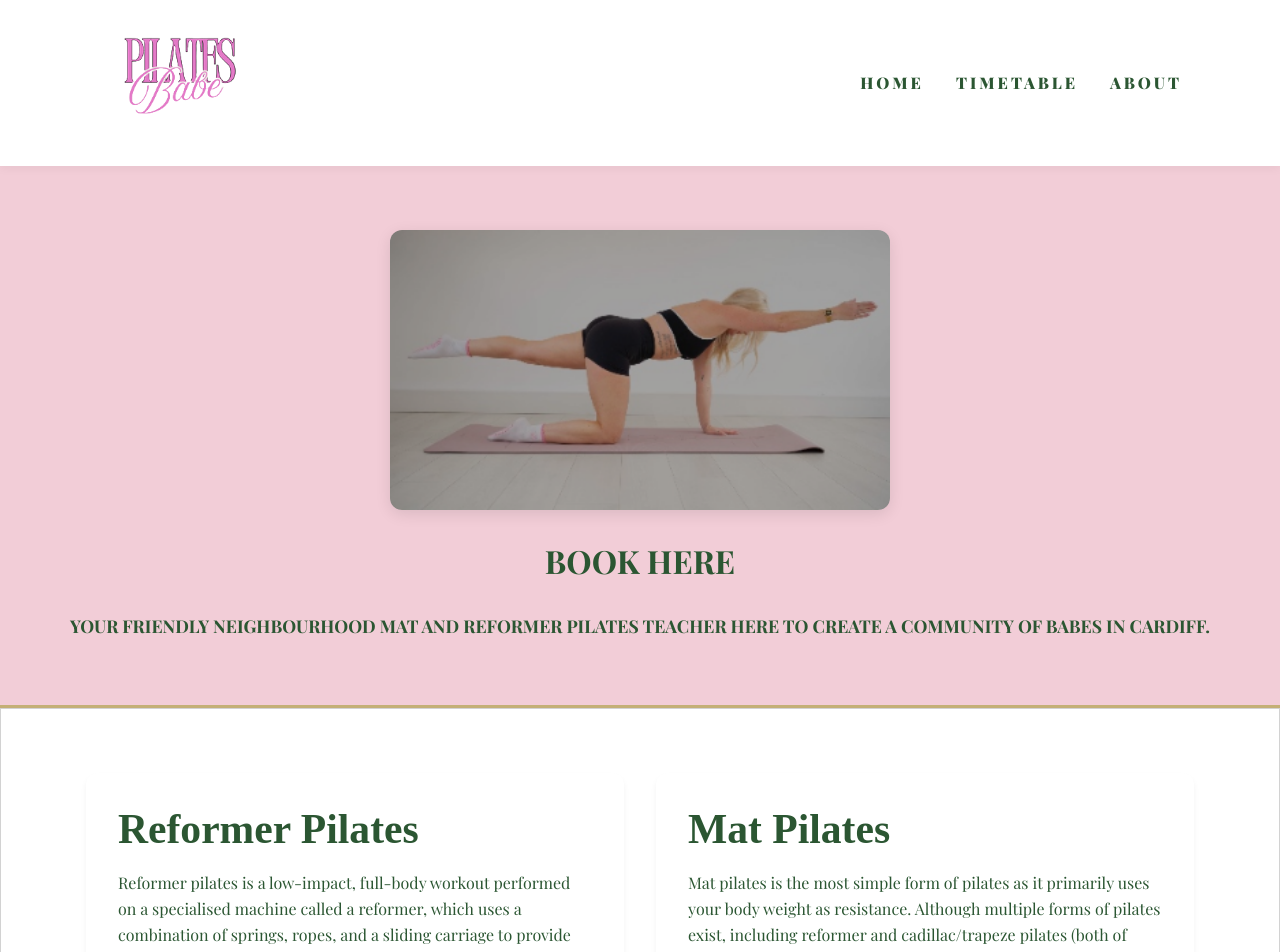
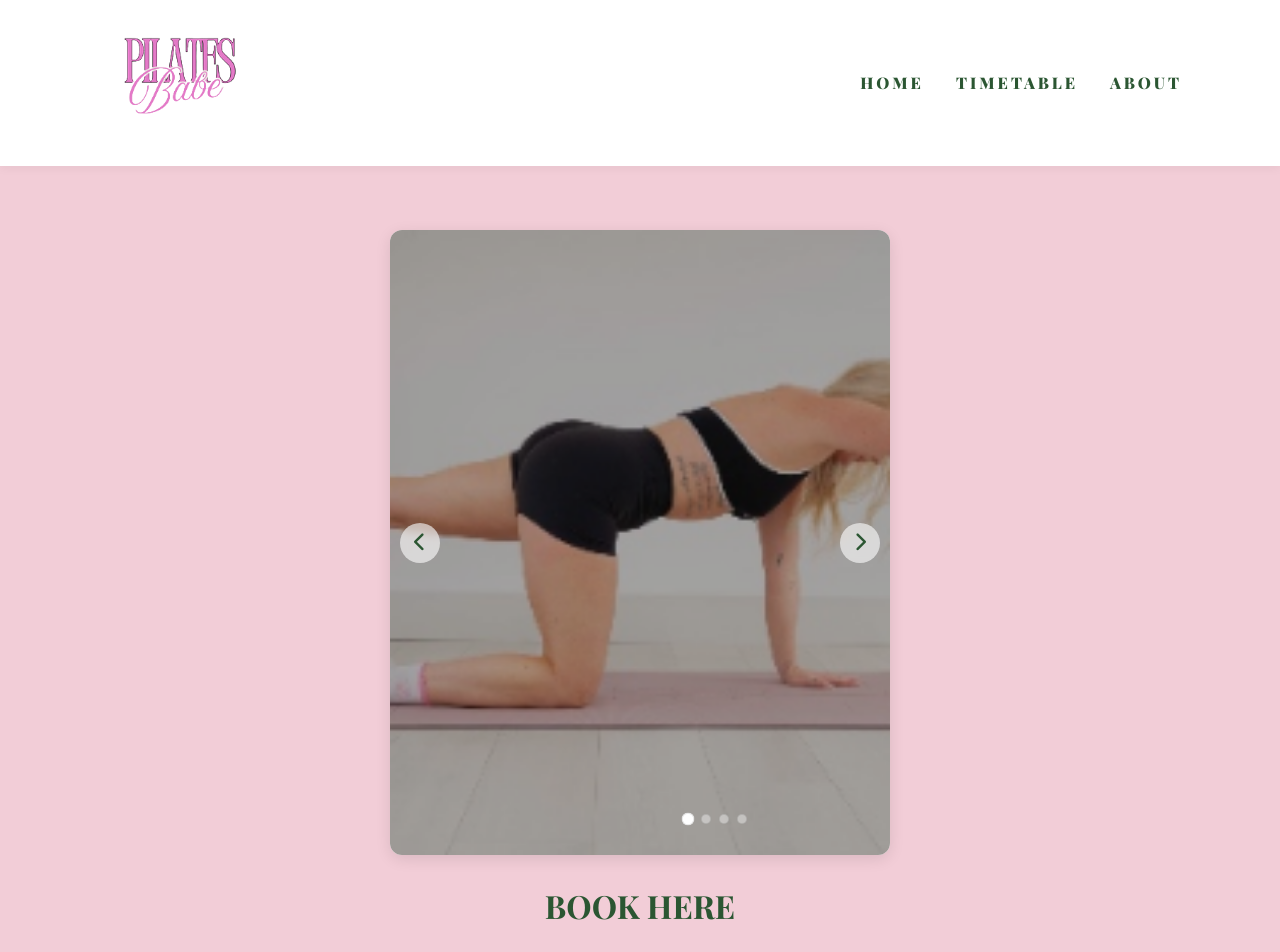
Before and after one commit to mybluewebsite/pilates-babe, a React (Vite) app: page / in a window 1280 px wide. Shown: the top 952 px of the page. Built offline with nearby package versions, Linux system fonts and the light colour scheme; a web font is replaced by a local one.

Commit message:
added a carousel and removed frontpage image

```diff
--- a/src/App.jsx
+++ b/src/App.jsx
@@ -150,15 +150,69 @@ const Layout = ({ children }) => {
 // 2. PAGE COMPONENTS
 // ------------------------------------------------------------------
 
+const HeroCarousel = () => {
+  // Placeholder images - replace with actual photos of your classes or studio
+  const images = [
+    "/assets/images/Hannah.png",
+    "/assets/images/mat.png",
+    "/assets/images/reformer.png",
+    "/assets/images/pilates-event.jpg",
+  ];
+  const [currentIndex, setCurrentIndex] = useState(0);
+
+  const nextSlide = () => setCurrentIndex((prev) => (prev + 1) % images.length);
+  const prevSlide = () =>
+    setCurrentIndex((prev) => (prev === 0 ? images.length - 1 : prev - 1));
+
+  return (
+    <div className="hero-carousel">
+      <div className="carousel-inner">
+        {images.map((src, index) => (
+          <img
+            key={index}
+            src={src}
+            alt={`Pilates Babe slide ${index + 1}`}
+            className={`carousel-image ${index === currentIndex ? "active" : ""}`}
+          />
+        ))}
+      </div>
+
+      {/* Navigation Arrows */}
+      <button
+        className="carousel-control prev"
+        onClick={prevSlide}
+        aria-label="Previous image"
+      >
+        <i className="fa-solid fa-chevron-left"></i>
+      </button>
+      <button
+        className="carousel-control next"
+        onClick={nextSlide}
+        aria-label="Next image"
+      >
+        <i className="fa-solid fa-chevron-right"></i>
+      </button>
+
+      {/* Bottom Indicator Dots */}
+      <div className="carousel-indicators">
+        {images.map((_, index) => (
+          <button
+            key={index}
+            className={`indicator-dot ${index === currentIndex ? "active" : ""}`}
+            onClick={() => setCurrentIndex(index)}
+            aria-label={`Go to slide ${index + 1}`}
+          ></button>
+        ))}
+      </div>
+    </div>
+  );
+};
+
 const HomePage = () => (
   <>
     <section id="intro">
       <div className="intro-content container">
-        <img
-          src="/assets/images/Hannah.png"
-          id="intro-img"
-          alt="Pilates Babe doing Pilates"
-        />
+        <HeroCarousel />
         <div id="intro-header">
           <h2>
             <a
--- a/src/index.css
+++ b/src/index.css
@@ -114,13 +114,6 @@ a {
   gap: var(--spacer-md);
 }
 
-#intro-img {
-  width: 100%;
-  max-width: 500px;
-  border-radius: var(--border-radius);
-  box-shadow: 0 4px 15px rgba(0, 0, 0, 0.1);
-}
-
 #intro-header a:hover {
   color: var(--color-text-main);
 }
@@ -129,6 +122,97 @@ a {
   font-weight: bold;
   margin: var(--spacer-sm) auto 0;
   font-size: 1.1rem;
+}
+
+/* Hero Carousel Styles */
+.hero-carousel {
+  position: relative;
+  width: 100%;
+  max-width: 500px;
+  aspect-ratio: 4 / 5; /* Creates a modern, slightly tall rectangle */
+  margin: 0 auto;
+  border-radius: var(--border-radius);
+  overflow: hidden;
+  box-shadow: 0 4px 15px rgba(0,0,0,0.1);
+  background-color: var(--color-white); /* prevents flashes during load */
+}
+
+.carousel-inner {
+  position: relative;
+  width: 100%;
+  height: 100%;
+}
+
+.carousel-image {
+  position: absolute;
+  top: 0;
+  left: 0;
+  width: 100%;
+  height: 100%;
+  object-fit: cover; /* Ensures images never squish or stretch */
+  opacity: 0;
+  transition: opacity 0.6s ease-in-out;
+  z-index: 1;
+}
+
+.carousel-image.active {
+  opacity: 1;
+  z-index: 2;
+}
+
+/* Glassmorphism Arrows */
+.carousel-control {
+  position: absolute;
+  top: 50%;
+  transform: translateY(-50%);
+  background: rgba(255, 255, 255, 0.6);
+  backdrop-filter: blur(4px);
+  border: none;
+  width: 40px;
+  height: 40px;
+  border-radius: 50%;
+  font-size: 1.2rem;
+  color: var(--color-text-main);
+  cursor: pointer;
+  z-index: 3;
+  transition: background var(--transition-speed), transform 0.2s;
+  display: flex;
+  align-items: center;
+  justify-content: center;
+}
+
+.carousel-control:hover {
+  background: rgba(255, 255, 255, 0.95);
+  transform: translateY(-50%) scale(1.1);
+}
+
+.carousel-control.prev { left: 10px; }
+.carousel-control.next { right: 10px; }
+
+/* Interactive Dots */
+.carousel-indicators {
+  position: absolute;
+  bottom: 15px;
+  left: 50%;
+  transform: translateX(-50%);
+  display: flex;
+  gap: 8px;
+  z-index: 3;
+}
+
+.indicator-dot {
+  width: 10px;
+  height: 10px;
+  border-radius: 50%;
+  background: rgba(255, 255, 255, 0.4);
+  border: 1px solid rgba(0,0,0,0.1);
+  cursor: pointer;
+  transition: all var(--transition-speed);
+}
+
+.indicator-dot.active {
+  background: var(--color-white);
+  transform: scale(1.3);
 }
 
 .card#classes {
```
Also changed, not shown: public/assets/images/pilates-event.jpg (added).
